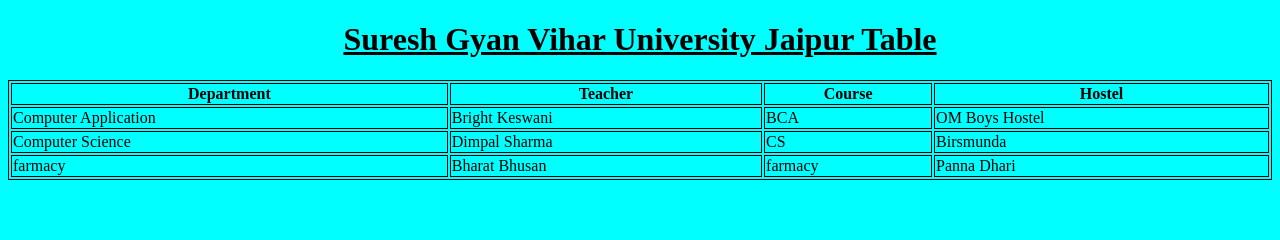
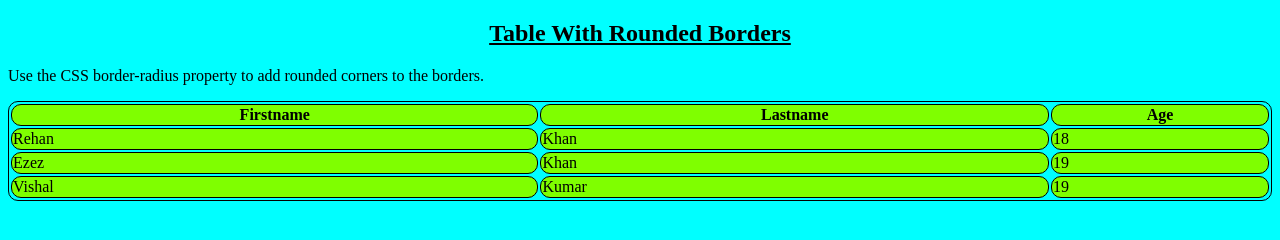
Before and after one commit to rehankhan07860/HTML, a plain HTML site: page index.html in a window 1280 px wide. Drawn offline with Linux system fonts and the light colour scheme.

Commit message:
Add files via upload
Rounder Border

```diff
--- a/index.html
+++ b/index.html
@@ -1,42 +1,42 @@
 <!DOCTYPE html>
-<html lang="en">
+<html>
 <head>
-    <meta charset="UTF-8">
-    <meta http-equiv="X-UA-Compatible" content="IE=edge">
-    <meta name="viewport" content="width=device-width, initial-scale=1.0">
-    <title>SGVU Table</title>
 <style>
 table, th, td {
-            border:1px solid black;
+  border: 1px solid black;
+  border-radius: 10px;
+}
+td, th {
+    background-color: chartreuse;
 }
 </style>
 </head>
 <body style="background-color: aqua;">
- <h1><center><u>Suresh Gyan Vihar University Jaipur Table</u></center></h1>
- <table style="width: 100%;">
+
+<h2><center><u>Table With Rounded Borders</u></center></h2>
+
+<p>Use the CSS border-radius property to add rounded corners to the borders.</p>
+
+<table style="width:100%">
   <tr>
-         <th>Department</th>
-         <th>Teacher</th>
-         <th>Course</th>
-         <th>Hostel</th>
+    <th>Firstname</th>
+    <th>Lastname</th>
+    <th>Age</th>
   </tr>
   <tr>
-           <td>Computer Application</td>
-           <td>Bright Keswani</td>
-           <td>BCA</td>
-           <td>OM Boys Hostel</td>
+    <td>Rehan</td>
+    <td>Khan</td>
+    <td>18</td>
   </tr>
   <tr>
-        <td>Computer Science</td>
-        <td>Dimpal Sharma</td>
-        <td>CS</td>
-        <td>Birsmunda</td>
+    <td>Ezez</td>
+    <td>Khan</td>
+    <td>19</td>
   </tr>
   <tr>
-        <td>farmacy</td>
-        <td>Bharat Bhusan</td>
-        <td>farmacy</td>
-        <td>Panna Dhari</td>
+    <td>Vishal</td>
+    <td>Kumar</td>
+    <td>19</td>
   </tr>
 </table>
 </body>
```
Lines whose indentation alone changed are shown as unchanged.
